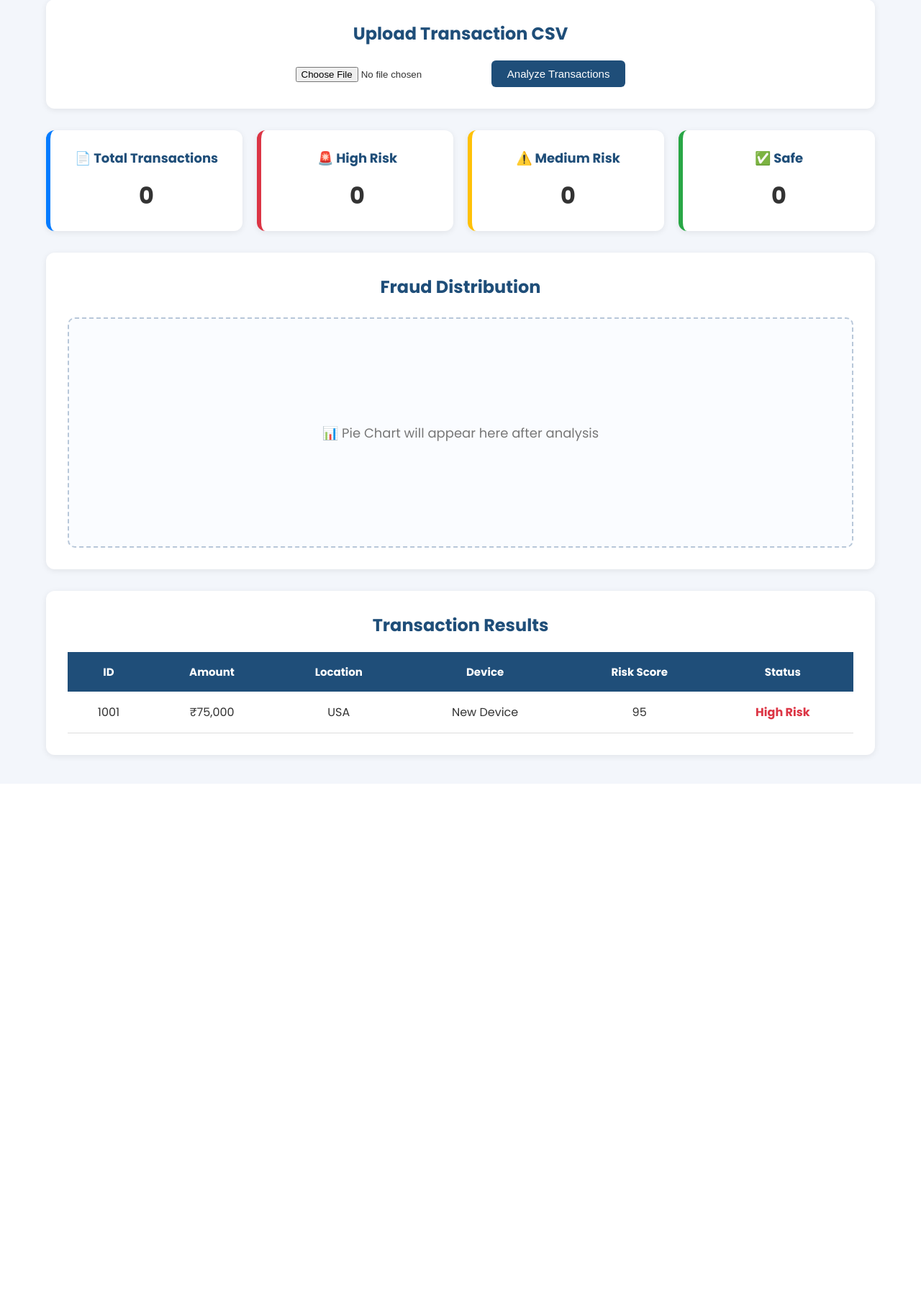
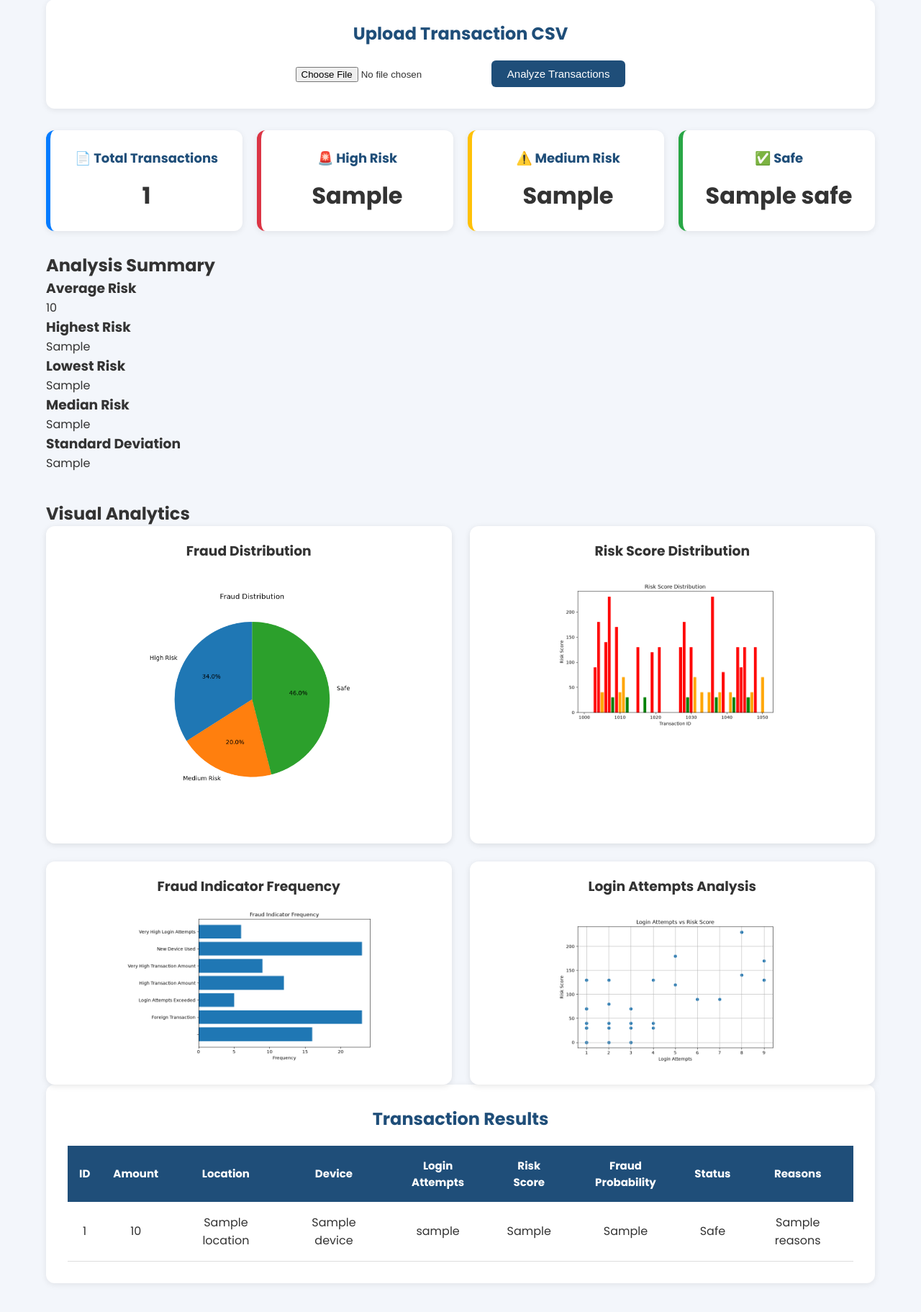
Before and after one commit to naman-sethii/Fraud-Detection-System, a Flask app: template templates/dashboard.html in a window 1280 px wide. Shown: the part 312-2135 px from the top of the page at 72% size. Before the commit the page ends 1370 px from the top, so only its background shows below. Run offline with Flask 3, Linux system fonts and the light colour scheme; the template is opened without the code that fills it: most values are stand-ins (such as "Sample title", 1, 10 or a date in 2020).

Commit message:
Visual analytics, dashboard improvements and feature enhancements

```diff
--- a/app.py
+++ b/app.py
@@ -2,14 +2,29 @@ from flask import Flask, render_template, request
 import pandas as pd
 from fraud_engine import calculate_risk, calculate_probability
 import numpy as np
-from visualization import generate_pie_chart
-
+from visualization import generate_pie_chart, generate_bar_chart, generate_reason_chart, generate_scatter_plot
 app = Flask(__name__)
 
 @app.route("/")
 def home():
-    return render_template("dashboard.html")
 
+    return render_template(
+
+        "dashboard.html",
+
+        total_transactions=0,
+        high_risk=0,
+        medium_risk=0,
+        safe=0,
+
+        average_risk=0,
+        highest_risk=0,
+        lowest_risk=0,
+        median_risk=0,
+        risk_std=0,
+
+        transactions=[]
+    )
 
 @app.route("/upload", methods=["POST"])
 def upload():
@@ -40,8 +55,6 @@ def upload():
 
         df.at[index, "Reasons"] = ", ".join(reasons)
 
-    print(df)
-
     total_transactions = len(df)
 
     high_risk = len(df[df["Status"] == "High Risk"])
@@ -51,14 +64,9 @@ def upload():
     safe = len(df[df["Status"] == "Safe"])
 
     generate_pie_chart(high_risk, medium_risk, safe)
-
-    print("Total :", total_transactions)
-
-    print("High :", high_risk)
-
-    print("Medium :", medium_risk)
-
-    print("Safe :", safe)
+    generate_bar_chart(df)
+    generate_reason_chart(df)
+    generate_scatter_plot(df)
 
     risk_scores = df["Risk Score"].to_numpy(dtype=np.int32)
 
@@ -76,6 +84,32 @@ def upload():
 
     percentage_safe = np.round((safe / total_transactions) * 100, 2)
 
+    return render_template(
+
+        "dashboard.html",
+
+        total_transactions=total_transactions,
+
+        high_risk=high_risk,
+
+        medium_risk=medium_risk,
+
+        safe=safe,
+
+        average_risk=round(average_risk, 2),
+
+        highest_risk=highest_risk,
+
+        lowest_risk=lowest_risk,
+
+        median_risk=median_risk,
+
+        risk_std=round(risk_std, 2),
+
+        transactions = df.to_dict(orient = "records")
+
+    )
+
 
 if __name__ == "__main__":
     app.run(debug=True)
--- a/fraud_engine.py
+++ b/fraud_engine.py
@@ -1,23 +1,34 @@
-# Risk Configuration with configurable variables
+#Configurable weights and thresholds (can be altered later)
+
 HOME_COUNTRY = "India"
 
+# Transaction Thresholds
 AMOUNT_LIMIT = 50000
 VERY_HIGH_AMOUNT = 100000
 
+# Login Attempt Thresholds
+LOGIN_ATTEMPT_LIMIT = 4
+HIGH_LOGIN_ATTEMPT_LIMIT = 8
+
+# Risk Weights
 AMOUNT_RISK = 40
 VERY_HIGH_AMOUNT_RISK = 20
 NEW_DEVICE_RISK = 30
-FOREIGN_LOCATION_RISK = 20
+FOREIGN_LOCATION_RISK = 40
+LOGIN_ATTEMPTS_RISK = 50
+HIGH_LOGIN_ATTEMPTS_RISK = 100
 
-HIGH_RISK_THRESHOLD = 70
+# Risk Classification Thresholds
 MEDIUM_RISK_THRESHOLD = 40
+HIGH_RISK_THRESHOLD = 80
 
-#  For configurations (later purposes, if need to add fields)
+# Maximum Possible Risk Score
 MAX_RISK_SCORE = (
     AMOUNT_RISK +
     VERY_HIGH_AMOUNT_RISK +
     NEW_DEVICE_RISK +
-    FOREIGN_LOCATION_RISK
+    FOREIGN_LOCATION_RISK +
+    HIGH_LOGIN_ATTEMPTS_RISK
 )
 
 
@@ -26,26 +37,36 @@ def calculate_risk(transaction):
     risk_score = 0
     reasons = []
 
-    # Rule 1
+    # Rule 1 : High Transaction Amount
     if transaction["Amount"] > AMOUNT_LIMIT:
         risk_score += AMOUNT_RISK
         reasons.append("High Transaction Amount")
 
-    # Rule 2
+    # Rule 2 : Very High Transaction Amount
     if transaction["Amount"] > VERY_HIGH_AMOUNT:
         risk_score += VERY_HIGH_AMOUNT_RISK
         reasons.append("Very High Transaction Amount")
 
-    # Rule 3
+    # Rule 3 : New Device Used
     if transaction["Device"] == "New Device":
         risk_score += NEW_DEVICE_RISK
-        reasons.append("New device used")
+        reasons.append("New Device Used")
 
-    # Rule 4
+    # Rule 4 : Foreign Transaction
     if transaction["Location"] != HOME_COUNTRY:
         risk_score += FOREIGN_LOCATION_RISK
         reasons.append("Foreign Transaction")
 
+    # Rule 5 : Login Attempts
+    if transaction["LoginAttempts"] >= HIGH_LOGIN_ATTEMPT_LIMIT:
+        risk_score += HIGH_LOGIN_ATTEMPTS_RISK
+        reasons.append("Very High Login Attempts")
+
+    elif transaction["LoginAttempts"] > LOGIN_ATTEMPT_LIMIT:
+        risk_score += LOGIN_ATTEMPTS_RISK
+        reasons.append("Login Attempts Exceeded")
+
+    # Final Risk Status
     if risk_score >= HIGH_RISK_THRESHOLD:
         status = "High Risk"
 
@@ -57,7 +78,8 @@ def calculate_risk(transaction):
 
     return risk_score, status, reasons
 
-# Helping out risk probability
 
 def calculate_probability(score):
-    return round((score / MAX_RISK_SCORE) * 100)
+
+    # Probability cannot exceed 100%
+    return min(score, 100)
--- a/static/style.css
+++ b/static/style.css
@@ -218,17 +218,59 @@ body{
 
 /* Chart Section */
 
-.chart-section{
+.charts-section{
+
+    margin-top:40px;
+
+}
+
+.charts-container{
+
+    display:grid;
+
+    grid-template-columns:repeat(2,1fr);
+
+    gap:25px;
+
+}
+
+.chart-box{
 
     background:white;
 
-    padding:30px;
-
     border-radius:12px;
 
-    box-shadow:0px 2px 8px rgba(0,0,0,0.08);
+    padding:20px;
 
-    margin-bottom:30px;
+    box-shadow:0 2px 8px rgba(0,0,0,0.1);
+
+    text-align:center;
+
+}
+
+.chart-box img{
+
+    width:80%;
+
+    max-width:350px;
+
+    height:auto;
+
+}
+
+.chart-box h3{
+
+    margin-bottom:15px;
+
+}
+
+@media(max-width:900px){
+
+    .charts-container{
+
+        grid-template-columns:1fr;
+
+    }
 
 }
 
@@ -261,6 +303,16 @@ body{
     color:#777;
 
     font-size:18px;
+
+}
+
+.chart-box img{
+
+    width:100%;
+
+    height:auto;
+
+    border-radius:10px;
 
 }
 
--- a/templates/dashboard.html
+++ b/templates/dashboard.html
@@ -75,33 +75,122 @@
 
             <div class="card total">
                 <h3>📄 Total Transactions</h3>
-                <p id="total-count">0</p>
+                <p id="total-count">{{ total_transactions  }}</p>
             </div>
 
             <div class="card high">
                 <h3>🚨 High Risk</h3>
-                <p id="high-count">0</p>
+                <p id="high-count">{{ high_risk }}</p>
             </div>
 
             <div class="card medium">
                 <h3>⚠️ Medium Risk</h3>
-                <p id="medium-count">0</p>
+                <p id="medium-count">{{ medium_risk }}</p>
             </div>
 
             <div class="card safe">
                 <h3>✅ Safe</h3>
-                <p id="safe-count">0</p>
+                <p id="safe-count">{{ safe }}</p>
             </div>
 
         </section>
 
-        <section class="chart-section">
+        <section class="analytics-section">
 
-            <h2>Fraud Distribution</h2>
+            <h2>Analysis Summary</h2>
 
-            <div class="chart-placeholder" id="chart-container">
+            <div class="analytics-grid">
 
-                <p>📊 Pie Chart will appear here after analysis</p>
+                <div class="analytics-card">
+
+                    <h3>Average Risk</h3>
+
+                    <p>{{ average_risk }}</p>
+
+                </div>
+
+                <div class="analytics-card">
+
+                    <h3>Highest Risk</h3>
+
+                    <p>{{ highest_risk }}</p>
+
+                </div>
+
+                <div class="analytics-card">
+
+                    <h3>Lowest Risk</h3>
+
+                    <p>{{ lowest_risk }}</p>
+
+                </div>
+
+                <div class="analytics-card">
+
+                    <h3>Median Risk</h3>
+
+                    <p>{{ median_risk }}</p>
+
+                </div>
+
+                <div class="analytics-card">
+
+                    <h3>Standard Deviation</h3>
+
+                    <p>{{ risk_std }}</p>
+
+                </div>
+
+            </div>
+
+        </section>
+
+        <section class="charts-section">
+
+            <h2>Visual Analytics</h2>
+
+            <div class="charts-container">
+
+                <div class="chart-box">
+
+                <h3>Fraud Distribution</h3>
+
+                <img
+                    src="{{ url_for('static', filename='charts/pie_chart.png') }}"
+                    alt="Fraud Distribution">
+
+                </div>
+
+                <div class="chart-box">
+
+                    <h3>Risk Score Distribution</h3>
+
+                    <img
+                        src="{{ url_for('static', filename='charts/bar_chart.png') }}"
+                        alt="Risk Score Distribution">
+
+                    </div>
+
+
+                <div class="chart-box">
+
+                    <h3>Fraud Indicator Frequency</h3>
+
+                    <img
+                        src="{{ url_for('static', filename='charts/reason_chart.png') }}"
+                        alt="Fraud Indicator Frequency">
+
+                </div>
+
+                <div class="chart-box">
+
+                    <h3>Login Attempts Analysis</h3>
+
+                    <img
+                        src="{{ url_for('static', filename='charts/scatter_plot.png') }}"
+                        alt="Login Attempts vs Risk Score">
+
+                </div>
 
             </div>
 
@@ -121,8 +210,11 @@
                     <th>Amount</th>
                     <th>Location</th>
                     <th>Device</th>
+                    <th>Login Attempts</th>
                     <th>Risk Score</th>
+                    <th>Fraud Probability</th>
                     <th>Status</th>
+                    <th>Reasons</th>
 
                 </tr>
 
@@ -130,16 +222,32 @@
 
             <tbody id="transaction table">
 
+                {% for row in transactions %}
+
                 <tr>
 
-                    <td>1001</td>
-                    <td>₹75,000</td>
-                    <td>USA</td>
-                    <td>New Device</td>
-                    <td>95</td>
-                    <td class="danger">High Risk</td>
+                    <td>{{ row["TransactionID"] }}</td>
+
+                    <td>{{ row["Amount"] }}</td>
+
+                    <td>{{ row["Location"] }}</td>
+
+                    <td>{{ row["Device"] }}</td>
+
+                    <td>{{ row["LoginAttempts"] }}</td>
+
+                    <td>{{ row["Risk Score"] }}</td>
+
+                    <td>{{ row["Fraud Probability"] }}</td>
+
+                    <td>{{ row["Status"] }}</td>
+
+                    <td>{{ row["Reasons"] }}</td>
 
                 </tr>
+
+                {% endfor %}
+
 
             </tbody>
 
```
Also changed, not shown: visualization.py (+86 -2 lines), static/charts/bar_chart.png (added), static/charts/pie_chart.png (added), static/charts/reason_chart.png (added), static/charts/scatter_plot.png (added).
